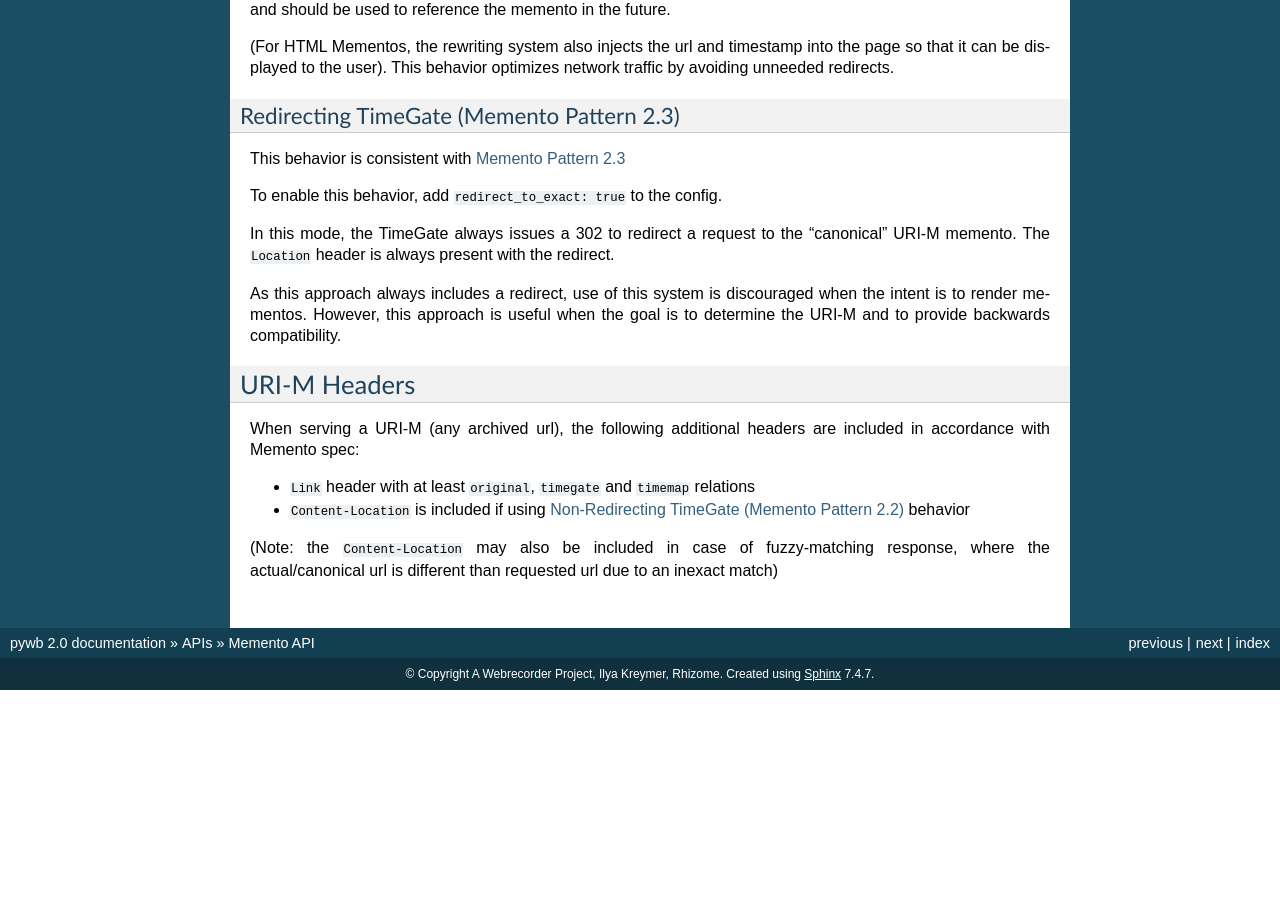
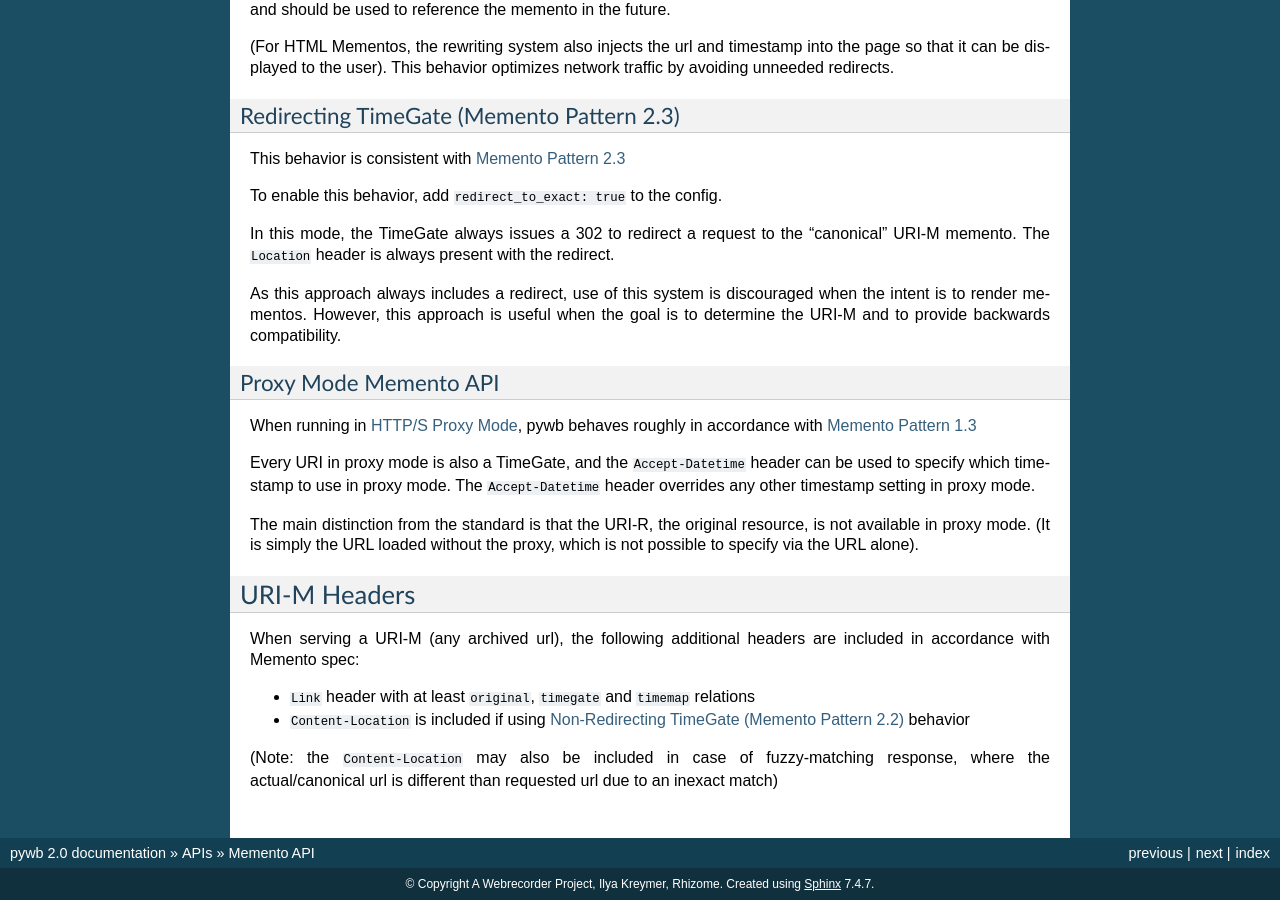
Before and after one commit to webrecorder/pywb, a Sphinx documentation site: the page built from docs/manual/memento.rst, in a window 1280 px wide and 900 px high, scrolled down 938 px. Built offline with Sphinx 7.4.7, drawn with Linux system fonts in a browser that asks for light colours; pages that are not in the unit, such as notebooks, are missing from menus; before the commit the page ends 1628 px from its top, so only the background shows below that; some of the changed text lies outside the part shown.

Commit message:
docs: update docs for proxy timestamp gitignore: add proxy-certs and collections changelist: update changelist

```diff
--- a/docs/manual/memento.rst
+++ b/docs/manual/memento.rst
@@ -67,6 +67,19 @@ with the redirect.
 As this approach always includes a redirect, use of this system is discouraged when the intent is to render mementos. However, this approach is useful when the goal is to determine the URI-M and to provide backwards compatibility.
 
 
+.. _memento-proxy:
+Proxy Mode Memento API
+^^^^^^^^^^^^^^^^^^^^^^
+
+When running in :ref:`https-proxy`, pywb behaves roughly in accordance with `Memento Pattern 1.3 <https://tools.ietf.org/html/rfc7089#section-4.1.3>`_
+
+Every URI in proxy mode is also a TimeGate, and the ``Accept-Datetime`` header can be used to specify which timestamp to use in proxy mode.
+The ``Accept-Datetime`` header overrides any other timestamp setting in proxy mode.
+
+The main distinction from the standard is that the URI-R, the original resource, is not available in proxy mode. (It is simply the URL loaded without the proxy,
+which is not possible to specify via the URL alone).
+
+
 URI-M Headers
 -------------
 
```
Also changed, not shown: CHANGES.rst (+7 -0 lines), docs/manual/configuring.rst (+8 -1 lines), 1 other file.
